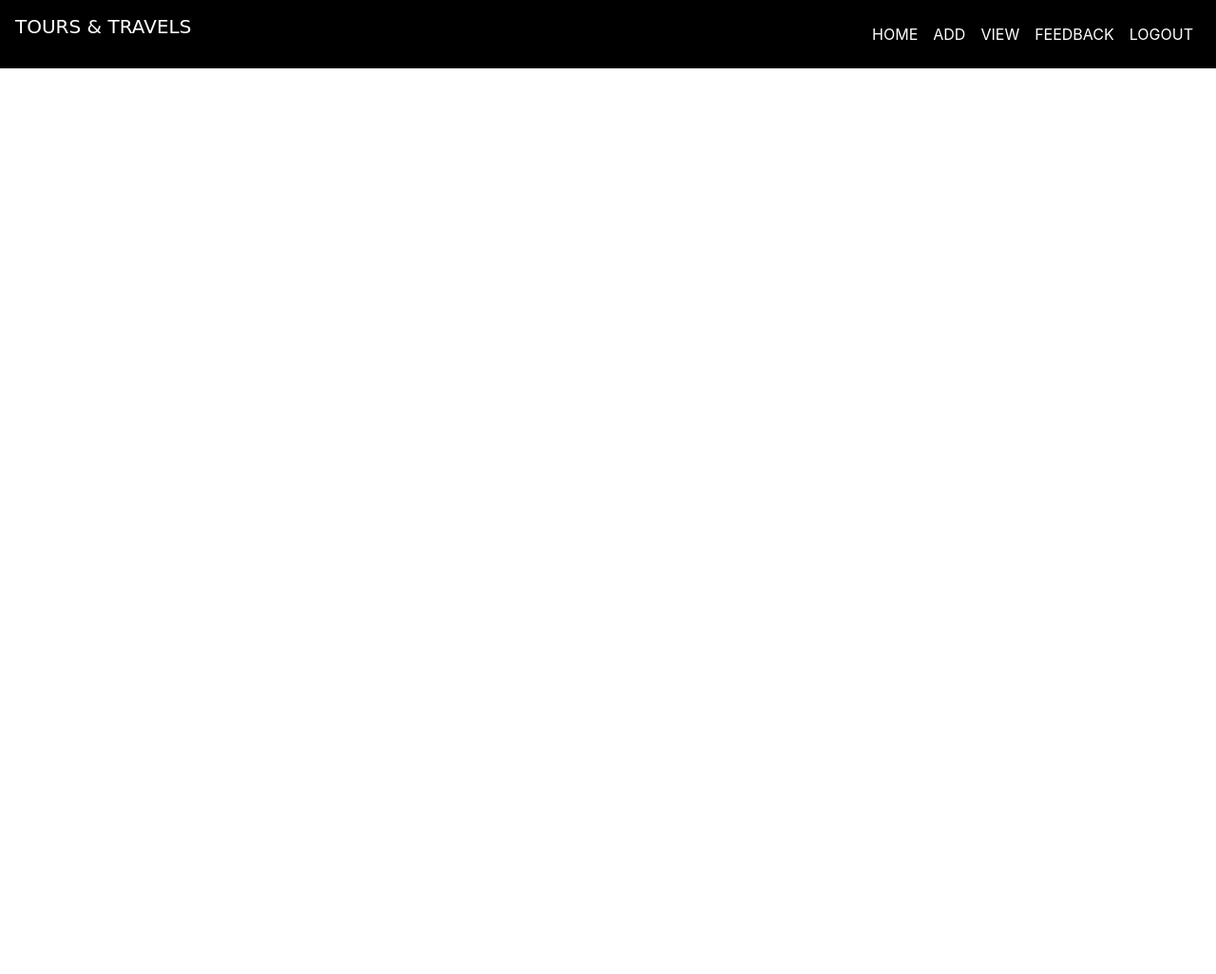
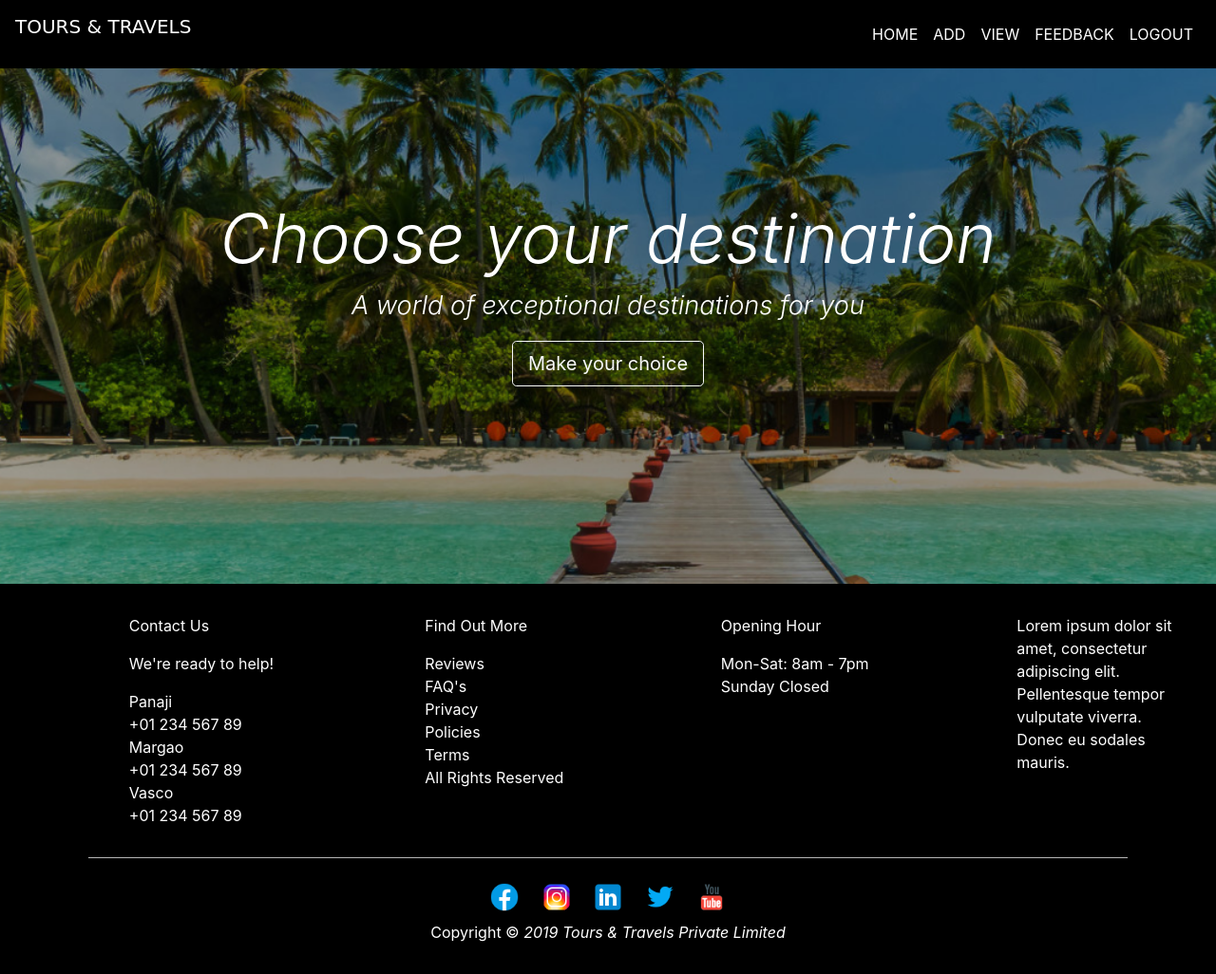
Before and after one commit to Namav404/TravelsToursManagementSystem, a PHP site: page /index_admin.php in a window 1280 px wide. Shown: the whole page at 95% size. Before the commit the page ends 72 px from the top, so only its background shows below. Run offline with PHP 8.4, Linux system fonts and the light colour scheme; the visitor is signed in with stand-in values (Sample User, id 1); data that the repository does not hold is empty.

Commit message:
refined pages

```diff
--- a/contact.php
+++ b/contact.php
@@ -41,12 +41,12 @@ if(isset($_POST['post'])) {
             </div>
             <div class="col-sm-6 p-5 text-white bg-con">
                 <h2 class="text-center py-3">Contact Information</h2>
-                <p class="pl-4 pt-4"><img src="img/location.png"> New York, 94126, USA</p>
+                <p class="pl-4 pt-4"><img src="img/location.png"> G10 Almira Appts, Platto, 18th June Road, Panaji.</p>
                 <p class="pl-4"><img src="img/phone.png"> + 01 234 567 89</p>
-                <p class="pl-4 pb-4"><img src="img/filled-message.png"> toursntravelsnyc@gmail.com</p>
+                <p class="pl-4 pb-4"><img src="img/filled-message.png"> toursntravelsinc@gmail.com</p>
             </div>
         </div>
-        <p class="text-center pt-4" style="font-size:1.5em;">View All Comments</p>
+        <p class="text-center pt-4" style="font-size:1.5em;">View Recent Comments</p>
         <?php
         $res = mysqli_query($db, "SELECT * FROM message ORDER BY id DESC");
         while($rows = mysqli_fetch_array($res)) {
--- a/css/style.css
+++ b/css/style.css
@@ -23,11 +23,11 @@ nav.navbar {
 }
 .footer {
     background-color: #000;
-    padding: 1em 2em;
+    padding: 2em 2em;
 }
 .footer img {
-    height: 24px;
-    padding: 0px 7px;
+    height: 36px;
+    margin: 7px 7px;
 }
 .l_panel {
     background: url(../img/bg_img.jpg);
--- a/index_admin.php
+++ b/index_admin.php
@@ -17,6 +17,56 @@
 
 <body>
     <?php include("navbar_admin.php"); ?>
+    <div class="bghome text-center">
+        <h2 class="display-3 text-white font-italic">Choose your destination</h2>
+        <p class="font-italic text-white lead" style="font-size:1.7em;">A world of exceptional destinations for you</p>
+        <button class="btn btn-outline-light btn-lg">Make your choice</button>
+    </div>
+    <div class="footer">
+        <div class="row text-white">
+            <div class="col-sm-1"></div>
+            <div class="col-sm-3">
+                <p>Contact Us</p>
+                <p>We're ready to help!</p>
+                <ul class="list-unstyled">
+                    <li>Panaji<br>+01 234 567 89</li>
+                    <li>Margao<br>+01 234 567 89</li>
+                    <li>Vasco<br>+01 234 567 89</li>
+                </ul>
+            </div>
+            <div class="col-sm-3">
+                <p>Find Out More</p>
+                <ul class="list-unstyled">
+                    <li>Reviews</li>
+                    <li>FAQ's</li>
+                    <li>Privacy</li>
+                    <li>Policies</li>
+                    <li>Terms</li>
+                    <li>All Rights Reserved</li>
+                </ul>
+            </div>
+            <div class="col-sm-3">
+                <p>Opening Hour</p>
+                Mon-Sat: 8am - 7pm<br>
+                Sunday Closed
+            </div>
+            <div class="col-sm-2">
+                Lorem ipsum dolor sit amet, consectetur adipiscing elit.
+                Pellentesque tempor vulputate viverra.
+                Donec eu sodales mauris.
+            </div>
+        </div>
+        <hr>
+        <div class="text-white text-center">
+            <a href="https://www.facebook.com" target="_blank"><img src="img/facebook.png"></a>
+            <a href="https://www.instagram.com" target="_blank"><img src="img/instagram.png"></a>
+            <a href="https://in.linkedin.com" target="_blank"><img src="img/linkedin.png"></a>
+            <a href="https://twitter.com" target="_blank"><img src="img/twitter.png"></a>
+            <a href="https://youtube.com" target="_blank"><img src="img/youtube.png"></a>
+            <br>Copyright &copy; <i>2019 Tours & Travels Private Limited</i>
+        </div>
+    </div>
+
 </body>
 
 </html>
--- a/navbar_admin.php
+++ b/navbar_admin.php
@@ -13,10 +13,10 @@
                 <a class="nav-link menu-lnk" href="book_admin.php">ADD</a>
             </li>
             <li class="nav-item">
-                <a class="nav-link menu-lnk" href="">VIEW</a>
+                <a class="nav-link menu-lnk" href="book_view.php">VIEW</a>
             </li>
             <li class="nav-item">
-                <a class="nav-link menu-lnk" href="">FEEDBACK</a>
+                <a class="nav-link menu-lnk" href="feedback.php">FEEDBACK</a>
             </li>
             <li class="nav-item">
                 <a class="nav-link menu-lnk" href="session.php?logout">LOGOUT</a>
```
Also changed, not shown: feedback.php (added, +38 -0 lines), index.php (+48 -7 lines), img/facebook.png, img/instagram.png, img/linkedin.png, img/twitter.png, img/youtube.png (added).
